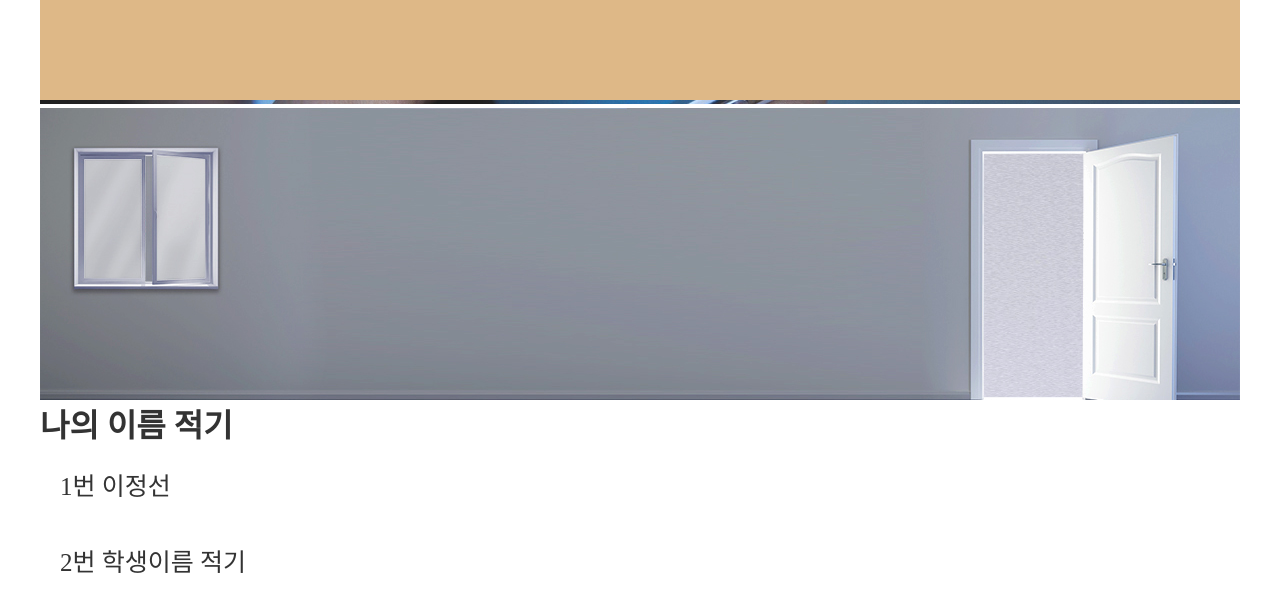
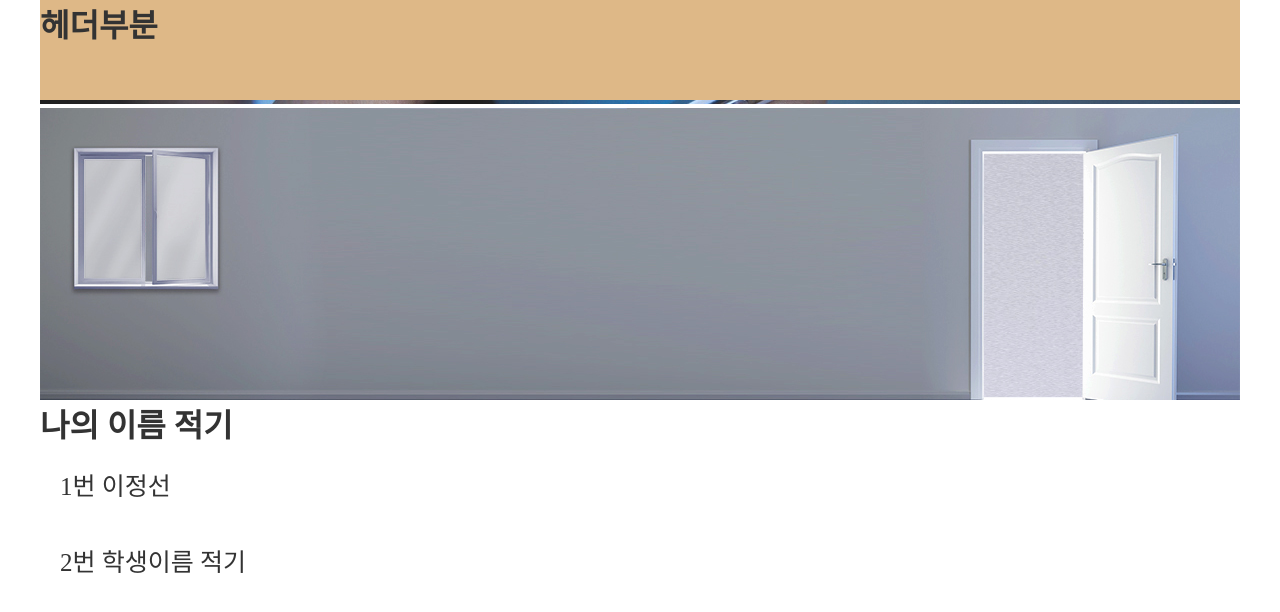
Before and after one commit to leejungsun-study/pullrequest-test, a plain HTML site: page index.html in a window 1280 px wide. Drawn offline with Linux system fonts and the light colour scheme.

Commit message:
header modify

```diff
--- a/index.html
+++ b/index.html
@@ -48,7 +48,7 @@
 <body>
   <div id="wrap">
      <header>
-
+      <h1>헤더부분</h1>
      </header>
      <div id="slide">
        <ul>
```
